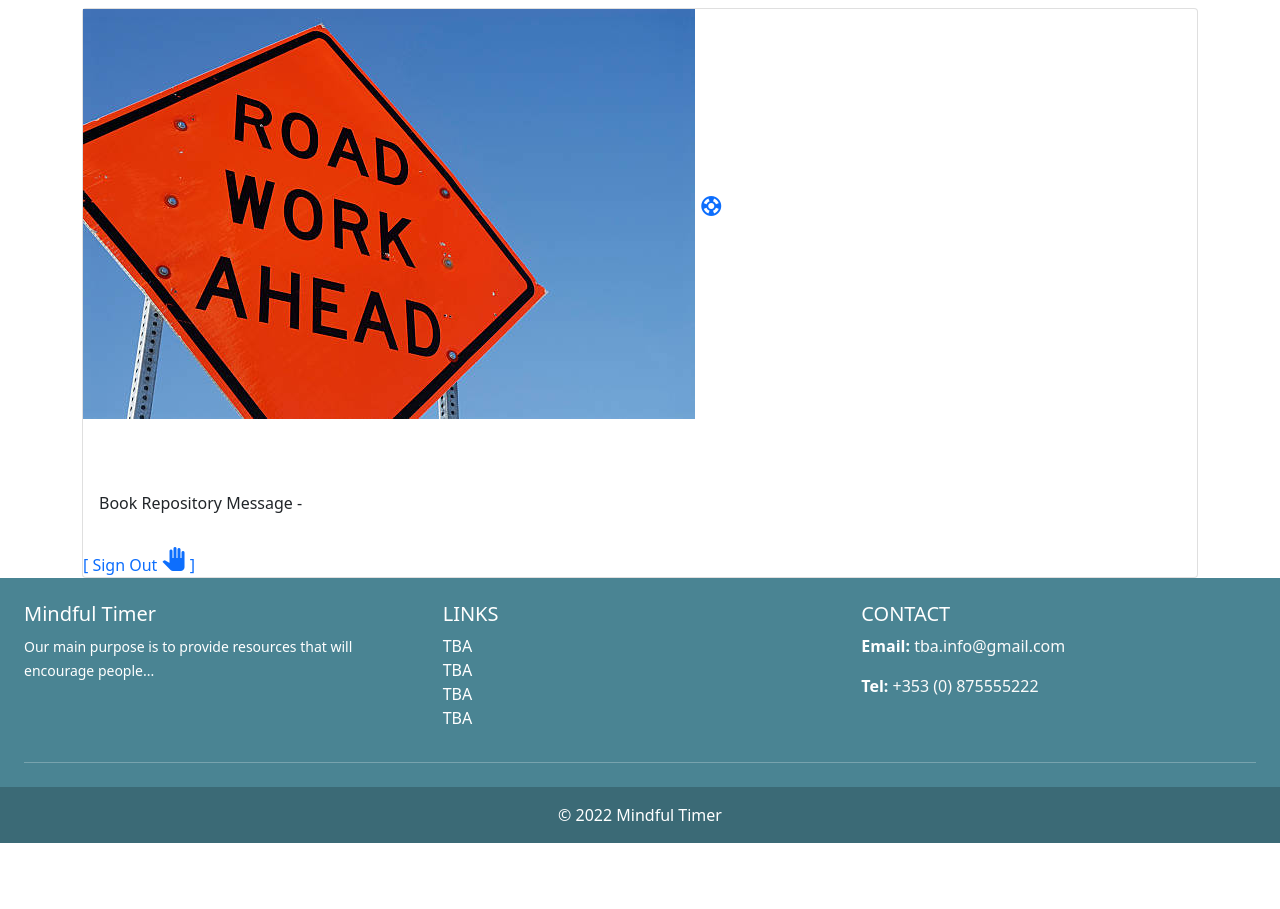
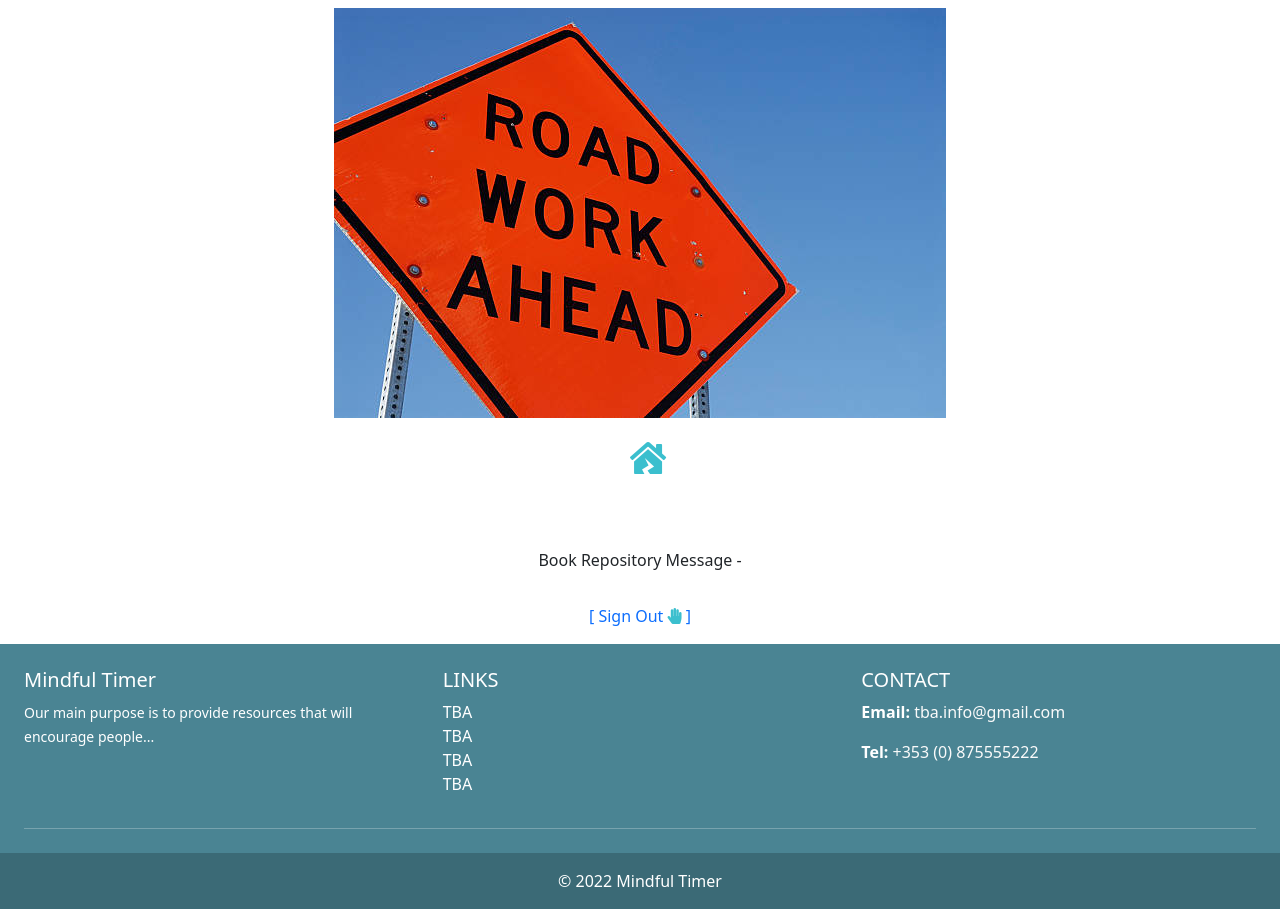
Before and after one commit to kuzGo/January-2022-Hackathon, a Flask app: template templates/oops.html in a window 1280 px wide. Shown: the part 86-995 px from the top of the page. Before the commit the page ends 929 px from the top, so only its background shows below. Run offline with Flask 2, Linux system fonts and the light colour scheme; the template is opened without the code that fills it, so the values that code supplies are empty; the visitor is signed in with stand-in values (Sample User, id 1); parts of the project's set-up code (start-up, migrations or seed data) failed here and were passed over; some libraries are stand-ins or nearby versions.

Commit message:
Style oops template

```diff
--- a/static/css/styles.css
+++ b/static/css/styles.css
@@ -174,6 +174,11 @@
   background-color: #3BBFCE;
   color: #000000;
   font-family: 'Roboto', sans-serif;
+}
+
+/*Gaff's layout*/
+.sign-out-icon {
+  color: #3BBFCE !important;
 }
 
 /* Media Queries */
--- a/templates/oops.html
+++ b/templates/oops.html
@@ -1,23 +1,26 @@
 {% extends "flask_user_layout.html" %}
+
 {% block content %}
 <div class="container">
     <div class="row">
-        <div class="col align-content-center">
-            <div class="card align-content-center">
-                <div class="card-img align-content-center">
-                    <img src="/static/images/roadworks.jpeg" alt="Just your typical roadworks sign">
-                    <a href="{{ url_for('home_page')}}" class="halfway-fab btn-floating pink pink-darken-1 pulse">
-                        <i class="material-icons">support</i>
+        <div class="col-12 mx-auto text-center">
+            <div class="justify-content-center">
+                <div class="oops-img">
+                    <img src="/static/images/roadworks.jpeg" alt="Just your typical roadworks sign"
+                    class="img-fluid mx-auto">
+                    <br>
+                    <a href="{{ url_for('home_page')}}">
+                        <i class="fas fa-house-damage fa-2x icon home-icon mt-4 ms-3"></i>
                     </a>
                 </div>
-                <div class="card-body align-content-center">
+                <div class="card-body justify-content-center">
                     <span class="card-title pink-text text-darken-1">{{error_type}}</span>
                     <p>{{excuse}}</p>
                     <p>&nbsp;</p>
                     <p>Book Repository Message - {{error}}</p>
                 </div>
-                <div class="card-action">
-                    <a href="{{ url_for('user.logout') }}">[ Sign Out <i class="material-icons">pan_tool</i> ]</a>
+                <div class="card-action mb-3 text-center">
+                    <a href="{{ url_for('user.logout') }}">[ Sign Out <i class="fas fa-hand-paper sign-out-icon"></i> ]</a>
                 </div>
             </div>
         </div>
```
